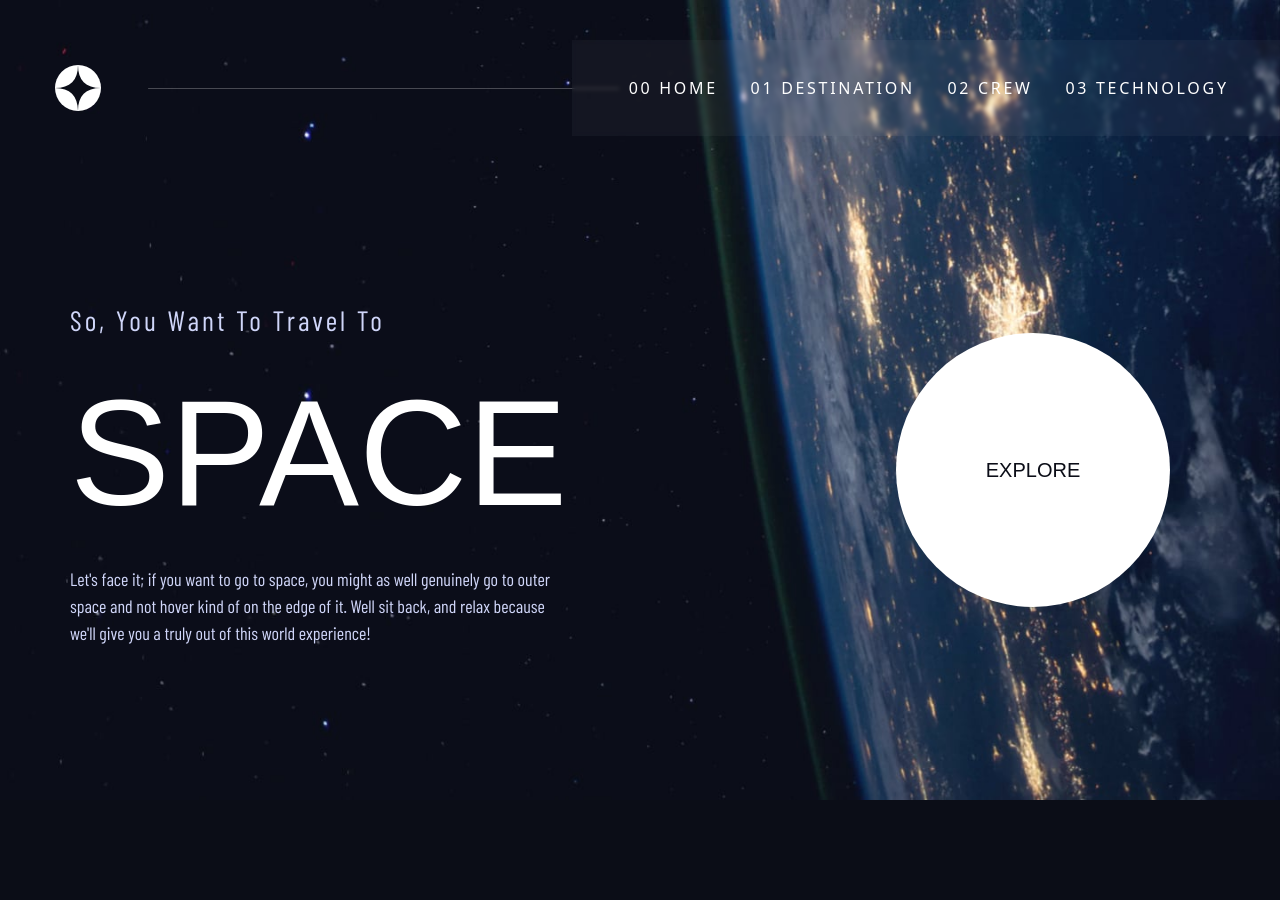
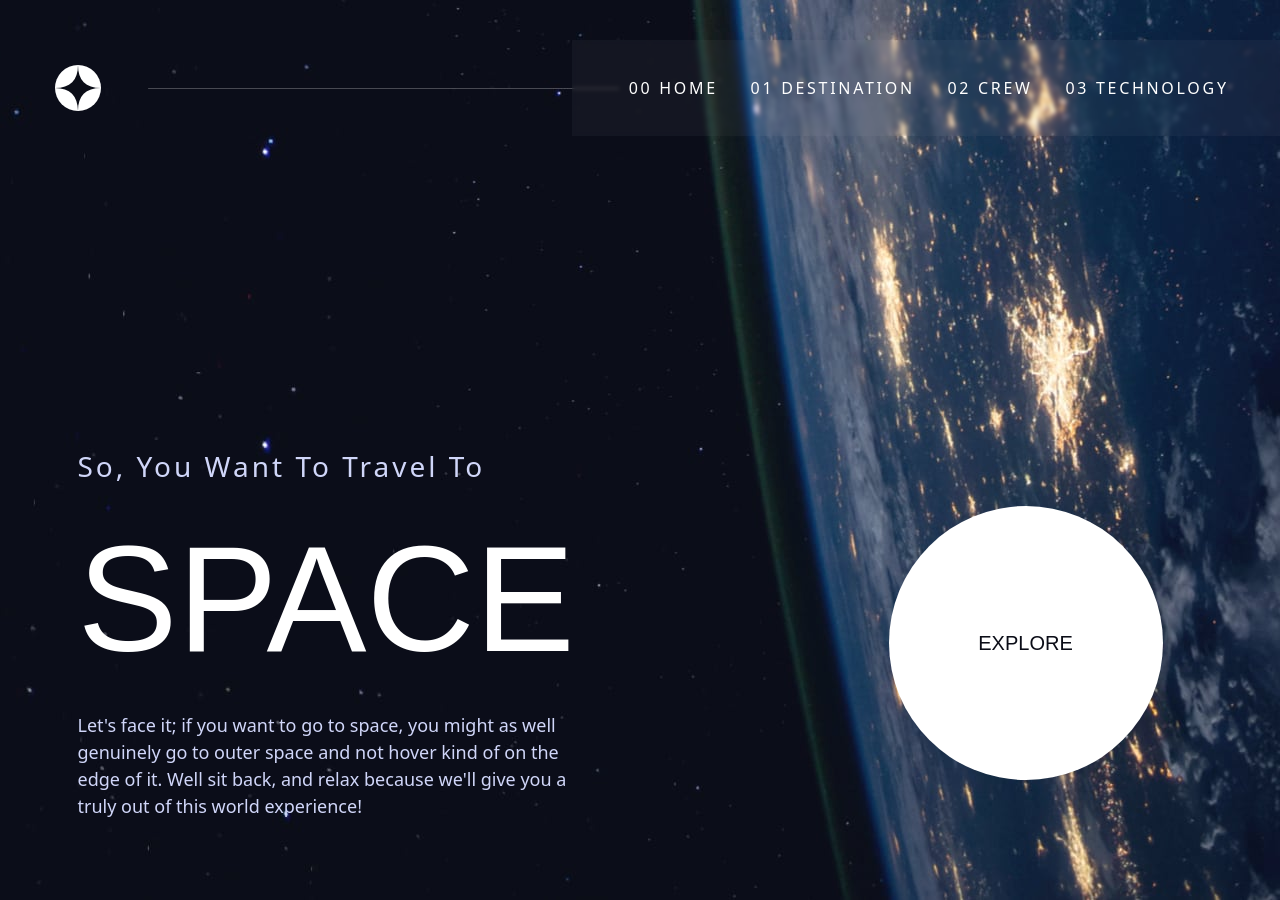
Before and after one commit to mostafakamal22/space-tourism-nextjs, a Next.js app: page / in a window 1280 px wide. Before the commit the page ends 800 px from the top, so only its background shows below. Built offline with nearby package versions, Linux system fonts and the light colour scheme; a web font is replaced by a local one.

Commit message:
fix layout issues

```diff
--- a/app/components/Crew.tsx
+++ b/app/components/Crew.tsx
@@ -31,8 +31,8 @@ function Crew() {
   );
 
   return (
-    <div className="min-h-[100vh] font-Barlow  bg-no-repeat bg-cover bg-center bg-crew-mobile tablet:bg-crew-tablet laptop:bg-crew-desktop">
-      <main className="min-h-[85vh] flex justify-center items-center text-center text-lighting laptop:min-h-[100vh] laptop:text-left laptop:pt-[14rem]">
+    <div className="min-h-[100vh] flex justify-center items-center py-20 px-3 overflow-hidden font-Barlow  bg-no-repeat bg-cover bg-center bg-crew-mobile tablet:bg-crew-tablet laptop:bg-crew-desktop">
+      <main className="w-full min-h-[85vh] flex justify-center items-center text-center text-lighting laptop:min-h-[100vh] laptop:text-left laptop:pt-[14rem]">
         <section className="h-[100%] w-[100%] max-w-[130rem] mx-[3rem] flex flex-col items-center tablet:p-[3rem] tablet:pb-0 pre-laptop:grid pre-laptop:grid-cols-[1fr_1fr] pre-laptop:grid-rows-[.25fr_.75fr] pre-laptop:gap-4 laptop:mx-[4rem]">
           <header className="w-[100%] text-center pre-laptop:col-span-1 pre-laptop:row-span-1 pre-laptop:self-end">
             <h5 className="text-h5 tracking-[.3rem] uppercase tablet:text-left tablet:text-[2rem] laptop:text-[2.8rem] laptop:tracking-[.3rem]">
--- a/app/components/Destination.tsx
+++ b/app/components/Destination.tsx
@@ -30,8 +30,8 @@ function Destination() {
   );
 
   return (
-    <div className="min-h-[100vh] font-Barlow  bg-no-repeat bg-cover bg-center bg-destination-mobile tablet:bg-destination-tablet laptop:bg-destination-desktop">
-      <main className="min-h-[85vh] flex justify-center items-center text-center text-lighting laptop:min-h-[100vh] laptop:text-left laptop:pt-[14rem]">
+    <div className="min-h-[100vh] flex justify-center items-center py-20 px-3 overflow-hidden bg-no-repeat bg-cover bg-center bg-destination-mobile tablet:bg-destination-tablet laptop:bg-destination-desktop">
+      <main className="w-full min-h-[85vh] flex justify-center items-center text-center text-lighting laptop:min-h-[100vh] laptop:text-left laptop:pt-[14rem]">
         <section className="h-[100%] w-[100%] max-w-[130rem] mx-[3rem] flex flex-col items-center tablet:p-[3rem] pre-laptop:flex-row pre-laptop:space-between  pre-laptop:items-end laptop:mx-[4rem]">
           <header className="w-[100%] text-center pre-laptop:self-stretch pre-laptop:flex pre-laptop:flex-col laptop:w-auto">
             <h5 className="text-h5 tracking-[.3rem] uppercase tablet:text-left tablet:text-[2rem] laptop:text-[2.8rem] laptop:tracking-[.3rem] laptop:mb-[3rem]">
--- a/app/components/Main.tsx
+++ b/app/components/Main.tsx
@@ -3,9 +3,9 @@ import Link from "next/link";
 
 export default function Main() {
   return (
-    <div className="min-h-[100vh] font-Barlow  bg-no-repeat bg-cover bg-center bg-home-mobile tablet:bg-home-tablet laptop:bg-home-desktop">
-      <main className="min-h-[85vh] flex justify-center items-center text-center text-lighting laptop:min-h-[100vh] laptop:pt-[14rem] laptop:text-left">
-        <section className="h-[100%] w-[100%] max-w-[120rem] mx-[3rem] flex flex-col items-center tablet:p-[3rem] pre-laptop:flex-row latop:space-between laptop:items-end laptop:mx-[4rem]">
+    <div className="min-h-[100vh] flex py-20 px-3 overflow-hidden bg-no-repeat bg-cover bg-center bg-home-mobile tablet:bg-home-tablet laptop:bg-home-desktop">
+      <main className="w-full min-h-[85vh] flex justify-center items-center text-center text-lighting laptop:min-h-[100vh] laptop:pt-[14rem] laptop:text-left">
+        <section className="h-[100%] w-[100%] max-w-[120rem] mx-[3rem] flex flex-col items-center tablet:p-[3rem] pre-laptop:flex-row laptop:justify-between laptop:items-end laptop:mx-[4rem]">
           <header className="max-w-[49rem]">
             <h5 className="text-h5 tracking-[.3rem] capitalize text-light-blue">
               So, you want to travel to
--- a/app/components/Navbar.tsx
+++ b/app/components/Navbar.tsx
@@ -8,7 +8,6 @@ export default function Navbar() {
   //handling toggling navbar menu
   const handleToggle = async (btnType: string) => {
     "use server";
-
     const openBtn = document.getElementById("open") as HTMLElement;
     const navbar = document.getElementById("main-nav") as HTMLElement;
     navbar.classList.toggle("translate-x-full");
@@ -23,7 +22,7 @@ export default function Navbar() {
     }
   };
   return (
-    <header className="flex items-center text-lighting p-[2.4rem] uppercase tablet:py-0 tablet:pr-0 tablet:pl-[4rem] tablet:min-h-[9.6rem] laptop:pl-[5.5rem] laptop:fixed laptop:z-20 laptop:top-[4rem] laptop:w-[100%]">
+    <header className="fixed z-20 top-0 w-[100%] flex items-center text-lighting p-[2.4rem] uppercase tablet:py-0 tablet:pr-0 tablet:pl-[4rem] tablet:min-h-[9.6rem] laptop:pl-[5.5rem] laptop:fixed   laptop:top-[4rem] laptop:w-[100%]">
       <Link href="/">
         <Image
           className="w-[4rem] tablet:w-[4.8rem]"
--- a/app/components/Technology.tsx
+++ b/app/components/Technology.tsx
@@ -36,10 +36,10 @@ function Technology() {
   return (
     <div
       className={
-        "min-h-[100vh] font-Barlow  bg-no-repeat bg-cover bg-center bg-technology-mobile tablet:bg-technology-tablet laptop:bg-technology-desktop"
+        "min-h-[100vh] flex justify-center items-center py-20 px-3 overflow-hidden bg-no-repeat bg-cover bg-center bg-technology-mobile tablet:bg-technology-tablet laptop:bg-technology-desktop"
       }
     >
-      <main className="min-h-[85vh] flex justify-center items-center text-center text-lighting laptop:min-h-[100vh] laptop:text-left laptop:pt-[14rem]">
+      <main className="w-full min-h-[85vh] flex justify-center items-center text-center text-lighting laptop:min-h-[100vh] laptop:text-left laptop:pt-[14rem]">
         <section className="h-[100%] w-[100%] max-w-[130rem] flex flex-col items-center tablet:p-[3rem] tablet:px-0 pre-laptop:grid pre-laptop:grid-cols-[1.2fr_.8fr] pre-laptop:grid-rows-[.25fr_.75fr] pre-laptop:gap-4 pre-laptop:mx-[3rem] laptop:mx-[4rem]">
           <header className="w-[100%] text-center tablet:px-[3rem] pre-laptop:col-span-1 pre-laptop:row-span-1">
             <h5 className="text-h5 tracking-[.3rem] uppercase tablet:text-left tablet:text-[2rem] laptop:text-[2.8rem] laptop:tracking-[.3rem] laptop:mb-[3rem]">
```
